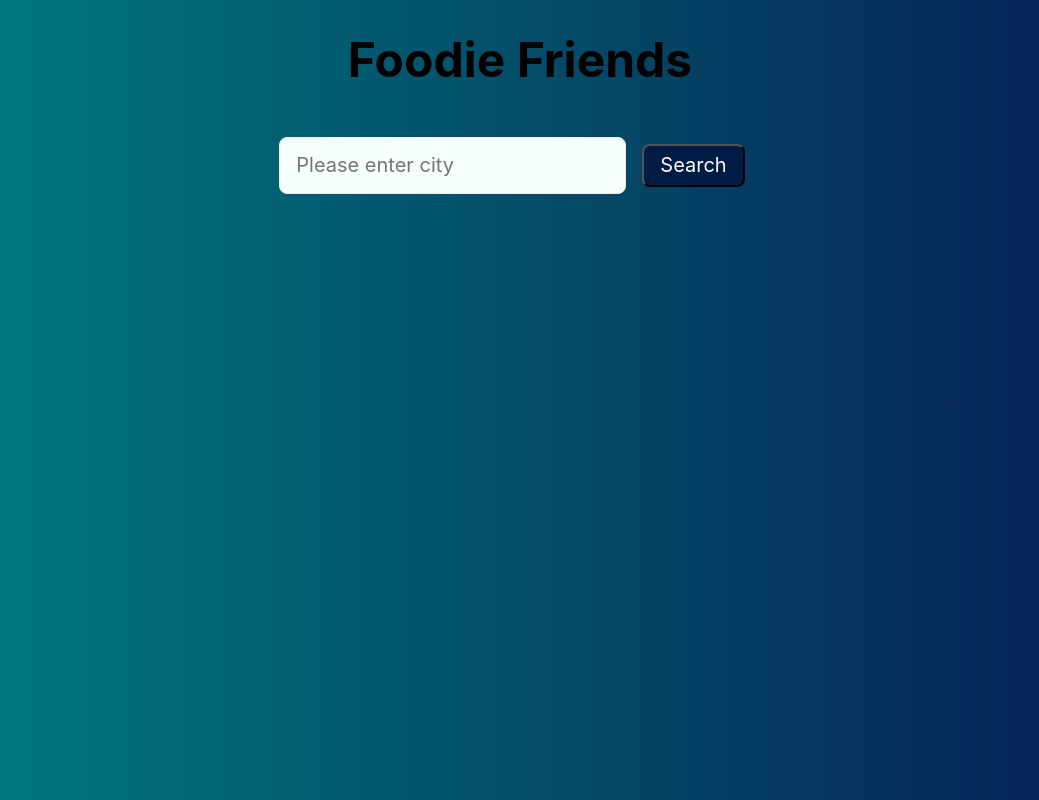
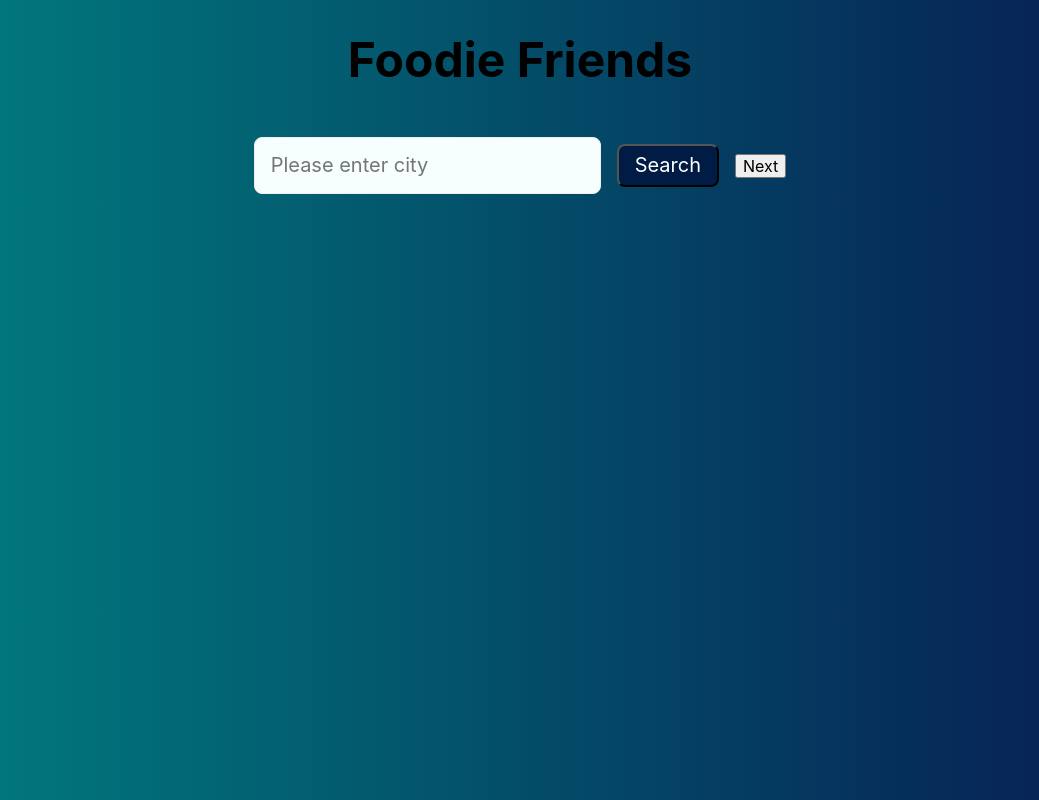
Before and after one commit to Sampandu/foodie-friends, a React (Create React App) app: page / in a window 1280 px wide. Shown: the whole page, without its empty margins (120-1159 px from the left). Built offline with nearby package versions, Linux system fonts and the light colour scheme.

Commit message:
create a button for next page and its event handler

```diff
--- a/src/containers/App.js
+++ b/src/containers/App.js
@@ -18,6 +18,10 @@ class App extends Component {
 
   handleSearch = () => {
     this.props.requestRestaurants(this.state.city);
+  }
+
+  handleNextPage = () => {
+    console.log('>>>>>>>>');
   }
 
   componentDidUpdate (prepProps) {
@@ -44,6 +48,12 @@ class App extends Component {
             className='f4 link dim br3 ph3 pv2 mb2 dib white bg-navy ma3'
             type='click'
             onClick={this.handleSearch}>Search
+          </button>
+
+          <button
+            type='click'
+            onClick={this.handleNextPage}
+            >Next
           </button>
         </div>
 
```
